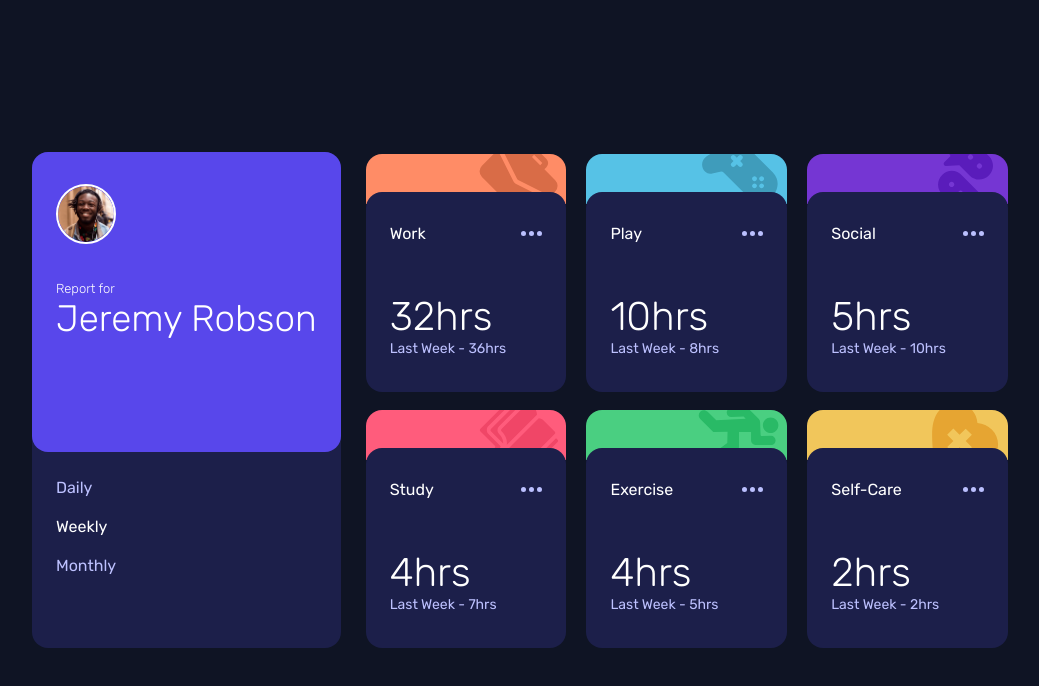
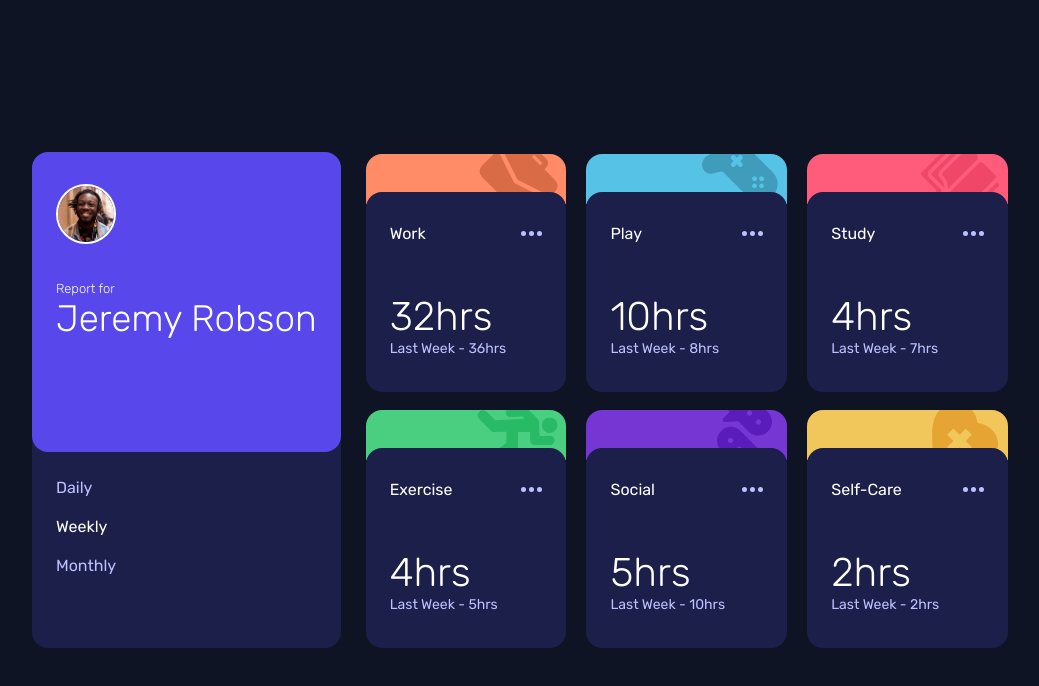
Before and after one commit to MaulidFajar/time-tracking, a plain HTML site: page index.html in a window 1280 px wide. Shown: the whole page, without its empty margins (120-1159 px from the left). Drawn offline with Linux system fonts and the light colour scheme.

Commit message:
update grid position

```diff
--- a/style.css
+++ b/style.css
@@ -246,7 +246,6 @@ main {
 
   .work {
     grid-column: 1 / 2;
-    grid-row: 1/1;
   }
 
   .play {
@@ -254,8 +253,11 @@ main {
   }
 
   .study {
+    grid-column: 3 / 4;
+  }
+
+  .exercise {
     grid-row: 2 / 3;
-    grid-column: 1 / 2;
   }
 
 
```
Also changed, not shown: Screenshot.png.
